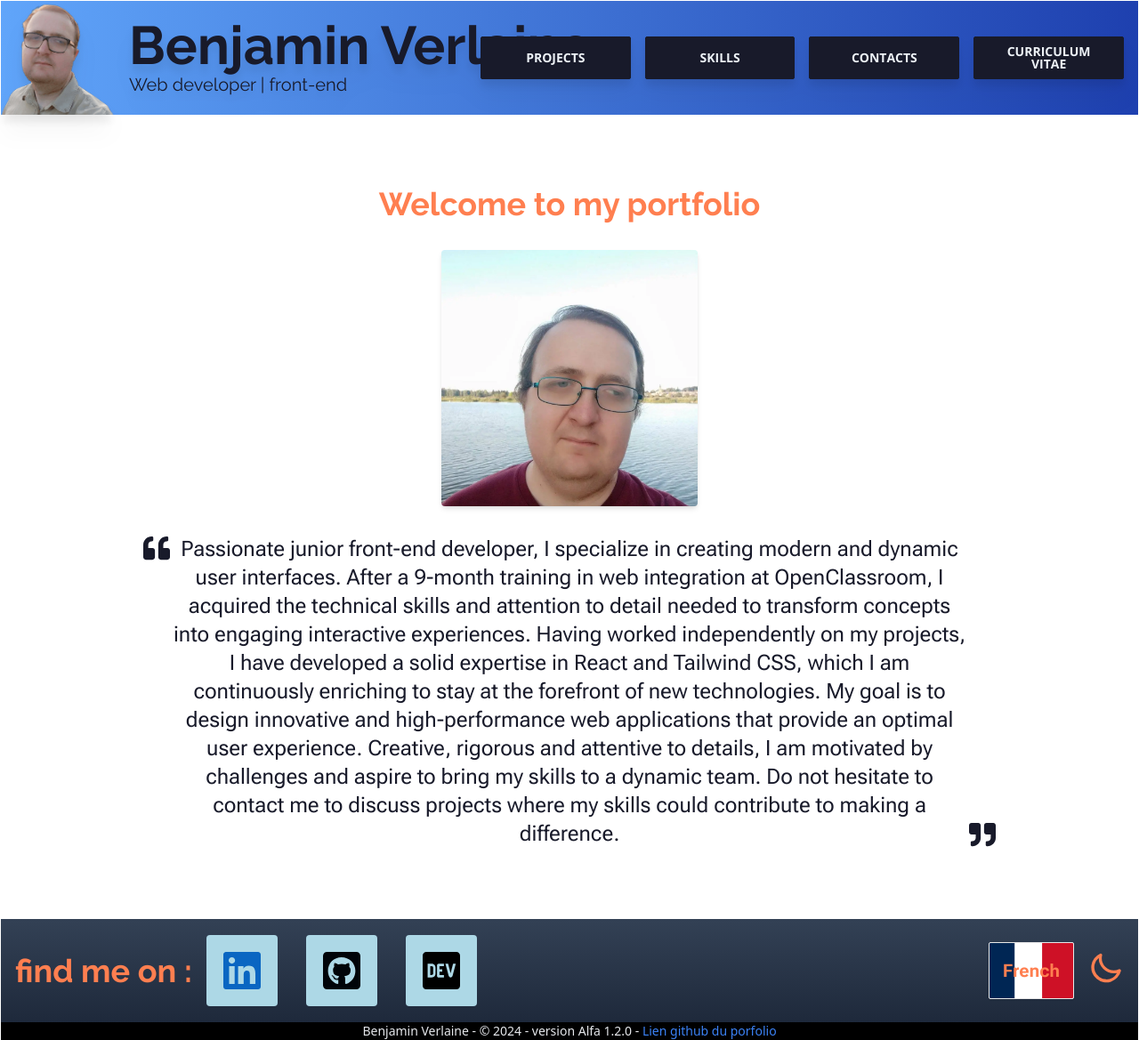
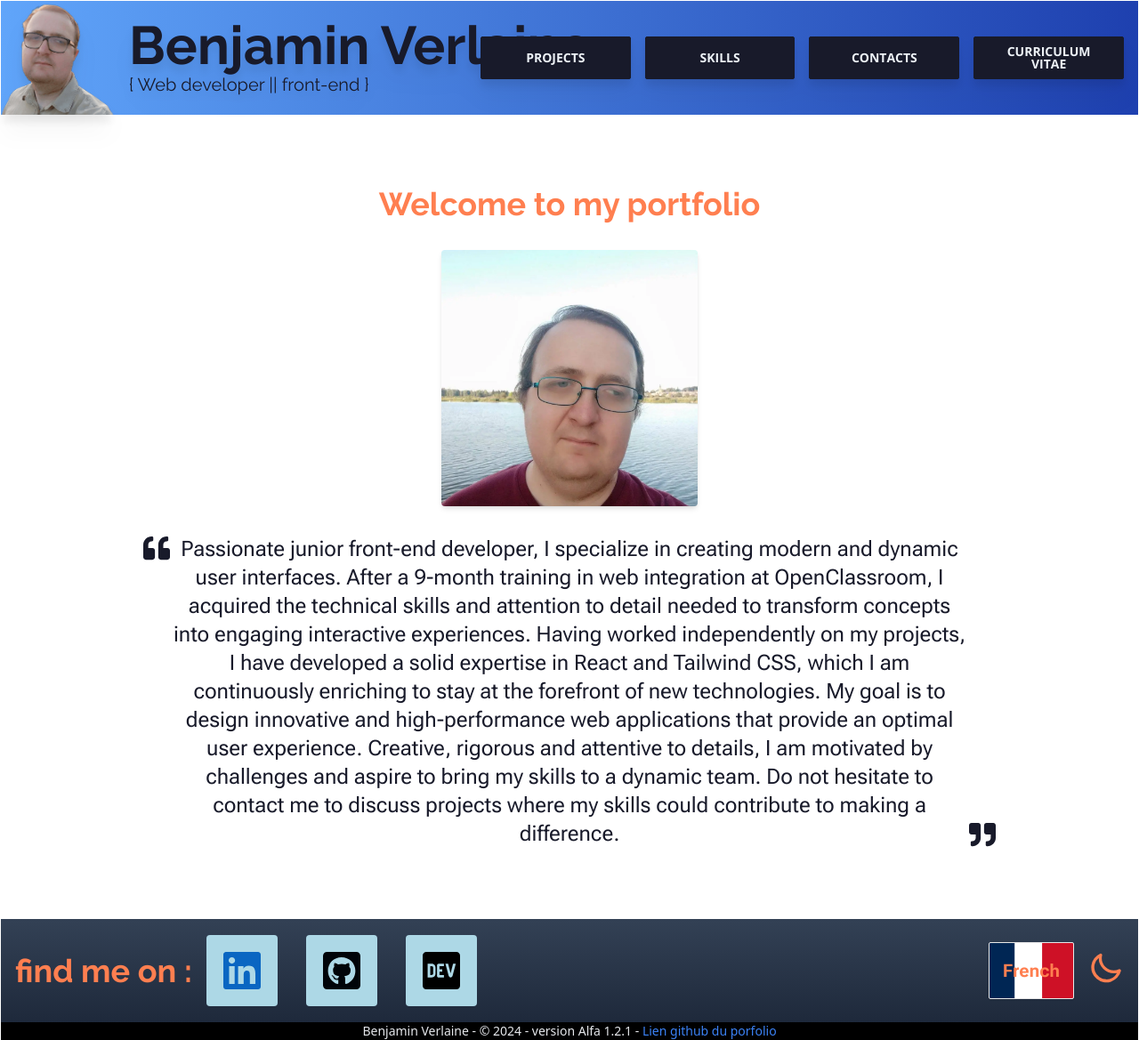
Before and after one commit to VenlaineBenjamin/projet-12-formation-openclassroom, a React (Vite) app: page / in a window 1280 px wide. Shown: the whole page at 89% size. Built offline with nearby package versions, Linux system fonts and the light colour scheme.

Commit message:
change cv pdf and ring email offset

```diff
--- a/src/components/BurgerMenu.jsx
+++ b/src/components/BurgerMenu.jsx
@@ -2,7 +2,7 @@ import { useEffect } from "react";
 import { useTranslation } from "react-i18next";
 import { GiHamburgerMenu } from "react-icons/gi";
 import { NavLink } from "react-router-dom";
-import pdfCV from "../../public/C.V.verlaine-benjamin-verlaine-développeur-web.pdf?url";
+import pdfCV from "../../public/Mon nouveau CV.pdf";
 
 export default function BurgerMenu() {
     const { t } = useTranslation();
--- a/src/locales/en.json
+++ b/src/locales/en.json
@@ -1,7 +1,7 @@
 {
     "alt-photo-about": "me at the lakeside",
     "my-name": "Benjamin Verlaine",
-    "title": "Web developer | front-end",
+    "title": "{ Web developer || front-end }",
     "welcome": "Welcome to my portfolio",
     "welcome-project": "find my old projects here",
     "welcome-skills": "Find my different skills here",
--- a/src/locales/fr.json
+++ b/src/locales/fr.json
@@ -1,7 +1,7 @@
 {
     "alt-photo-about": "moi au bord du lac",
     "my-name": "Benjamin Verlaine",
-    "title": "Développeur web | front-end",
+    "title": "{ Développeur web || front-end }",
     "welcome": "Bienvenue sur mon portfolio",
     "welcome-project": "retrouver ici mes anciens projet",
     "welcome-skills": "retrouvez ici mes différents compétence",
--- a/src/pages/Contact.jsx
+++ b/src/pages/Contact.jsx
@@ -117,8 +117,8 @@ export default function Contact() {
                             required
                             className={`grow input input-bordered bg-base-200 focus:outline-none ${
                                 isEmailValid(formData.email)
-                                    ? "focus:ring-2 focus:ring-green-500"
-                                    : "focus:ring-2 focus:ring-red-500"
+                                    ? "focus:ring-2 focus:ring-green-500 ring-offset-2"
+                                    : "focus:ring-2 focus:ring-red-500 ring-offset-2"
                             }`}
                             placeholder={t("form-email")}
                         />
--- a/src/pages/Footer.jsx
+++ b/src/pages/Footer.jsx
@@ -55,7 +55,7 @@ export default function Footer() {
             <div className="flex items-center justify-center bg-black">
                 <p className="text-sm text-gray-200">
                     Benjamin Verlaine - © {new Date().getFullYear()} - version
-                    Alfa 1.2.0 -{" "}
+                    Alfa 1.2.1 -{" "}
                     <a
                         className="text-blue-500"
                         target="_blank"
```
Also changed, not shown: 1 other file (tests, documents, lock files or other folders).
